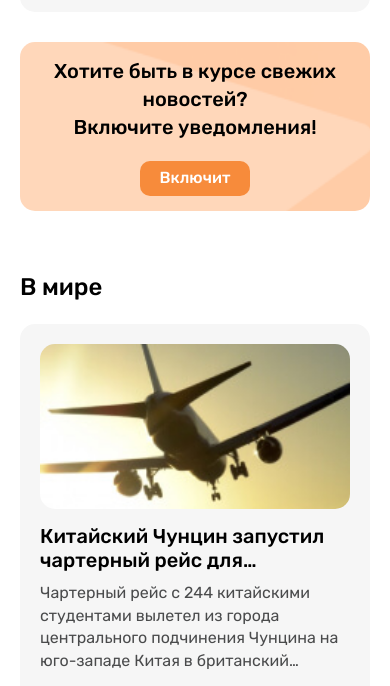
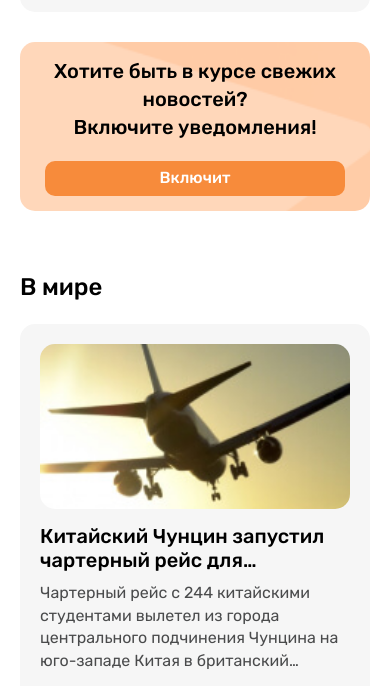
Before and after one commit to suhrobfrontend/N24-new-version, a plain HTML site: page index.html in a window 390 px wide. Shown: the part 2301-2987 px from the top of the page. Drawn offline with Linux system fonts and the light colour scheme.

Commit message:
make notifications cta responsive

```diff
--- a/scss/blocks/_notifications.scss
+++ b/scss/blocks/_notifications.scss
@@ -35,4 +35,11 @@
       text-align: center;
     }
   }
+
+  .button {
+    @media only screen and (max-width: 420px) {
+      display: block;
+      width: 100%;
+    }
+  }
 }
```
Also changed, not shown: css/main.css, 1 other file.
